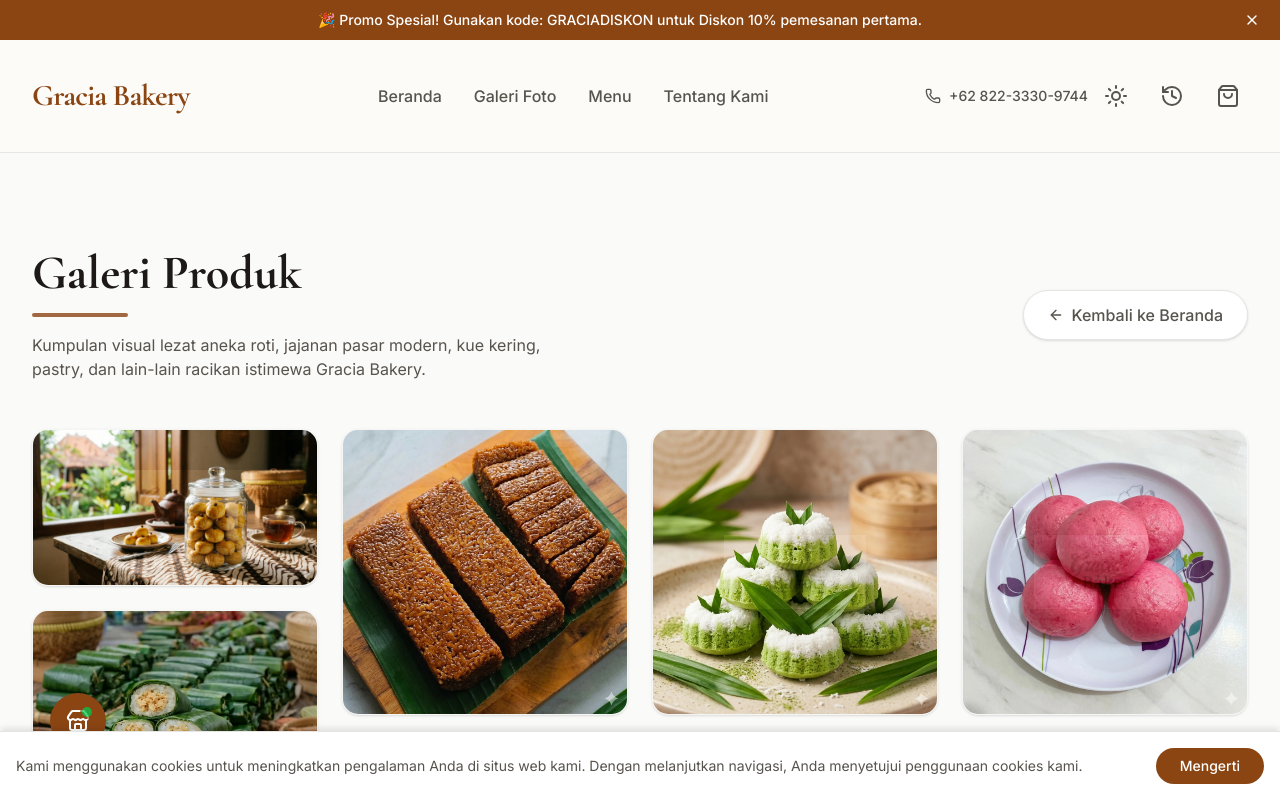
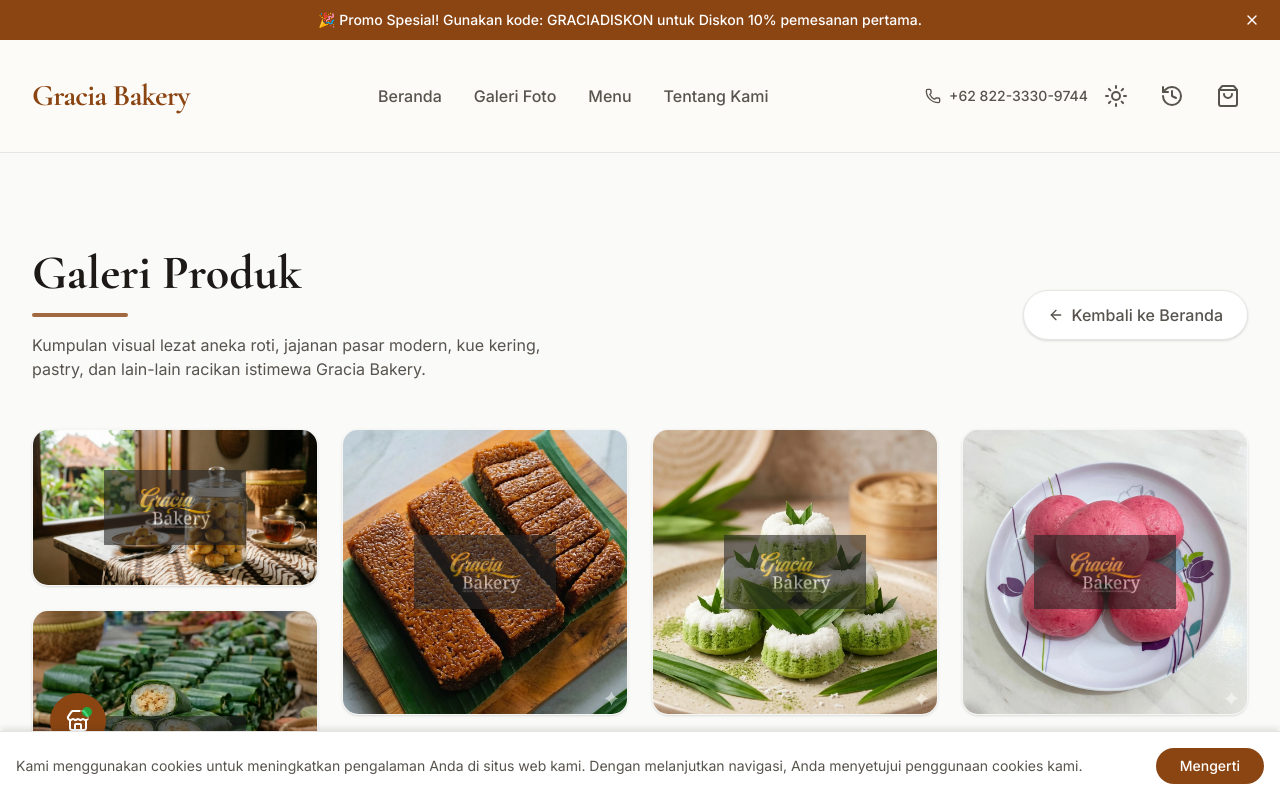
Before and after one commit to martabakgresik/gracia-bakery-katalog, a React (Vite) app: page /gallery in a window 1280 px wide. Shown: the top 798 px of the page. Built offline with nearby package versions, Linux system fonts and the light colour scheme.

Commit message:
style: increase visibility of watermark image overlay

```diff
--- a/src/components/ProductCard.tsx
+++ b/src/components/ProductCard.tsx
@@ -44,8 +44,8 @@
           referrerPolicy="no-referrer"
         />
         {/* Watermark Overlay */}
-        <div className="absolute inset-0 pointer-events-none flex items-center justify-center opacity-40 group-hover:opacity-20 transition-opacity duration-300 z-10 mix-blend-overlay">
-          <img src="/og-gracia-bakery.webp" alt="watermark" className="w-1/2 object-contain grayscale invert opacity-50" />
+        <div className="absolute inset-0 pointer-events-none flex items-center justify-center opacity-60 group-hover:opacity-10 transition-opacity duration-500 z-10">
+          <img src="/og-gracia-bakery.webp" alt="watermark" className="w-2/3 max-w-[150px] object-contain drop-shadow-md" />
         </div>
 
         {/* Zoom Overlay (Hover Effect) */}
--- a/src/pages/GalleryPage.tsx
+++ b/src/pages/GalleryPage.tsx
@@ -57,8 +57,8 @@
               />
 
               {/* Watermark Overlay */}
-              <div className="absolute inset-0 pointer-events-none flex items-center justify-center opacity-40 group-hover:opacity-20 transition-opacity duration-300 z-10 mix-blend-overlay">
-                <img src="/og-gracia-bakery.webp" alt="watermark" className="w-1/2 object-contain grayscale invert opacity-50" />
+              <div className="absolute inset-0 pointer-events-none flex items-center justify-center opacity-60 group-hover:opacity-10 transition-opacity duration-500 z-10">
+                <img src="/og-gracia-bakery.webp" alt="watermark" className="w-1/2 max-w-[200px] object-contain drop-shadow-md" />
               </div>
 
               <div className="absolute inset-0 bg-gradient-to-t from-black/80 via-black/20 to-transparent opacity-0 group-hover:opacity-100 transition-opacity duration-300 z-10"></div>
```
